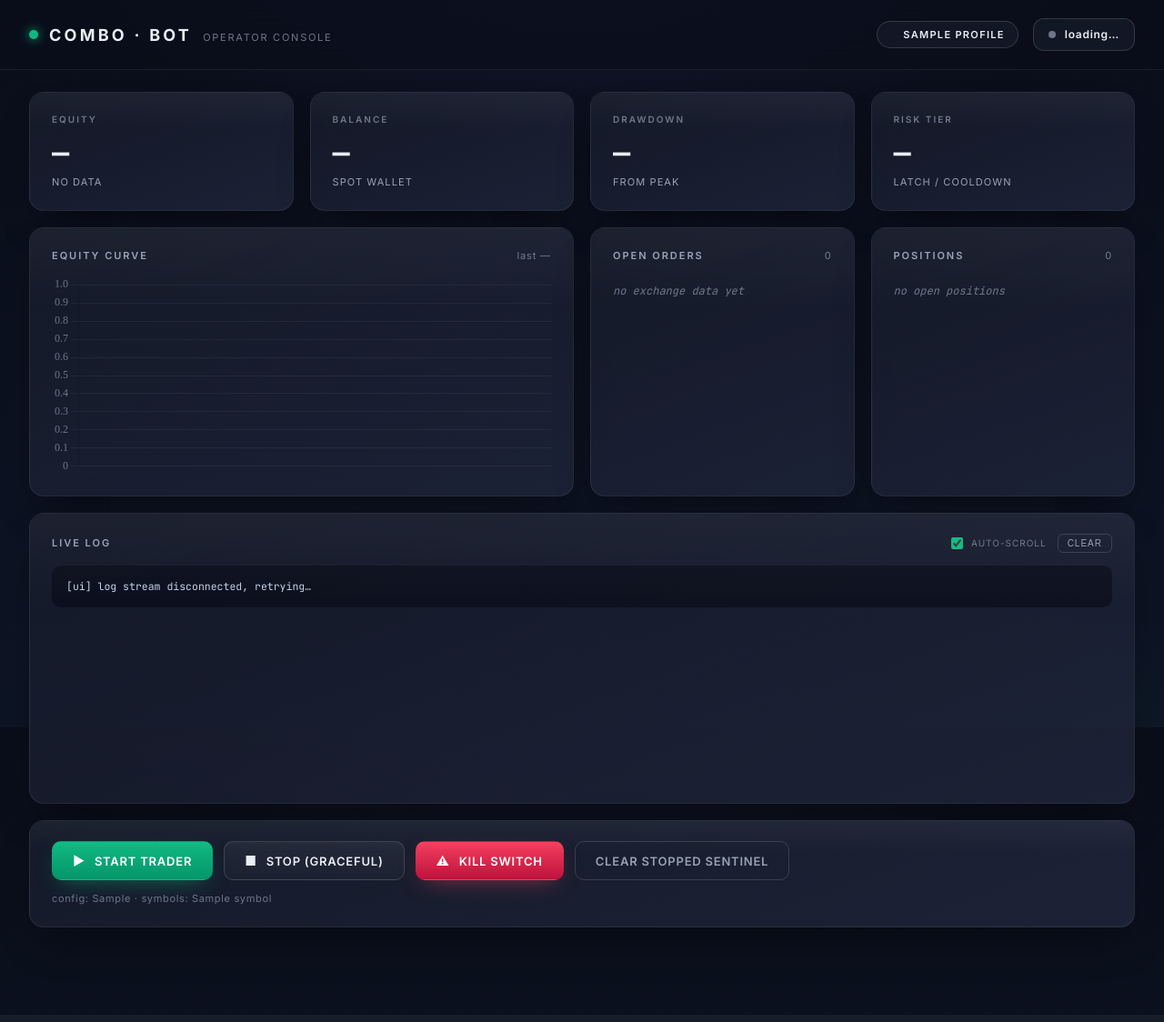
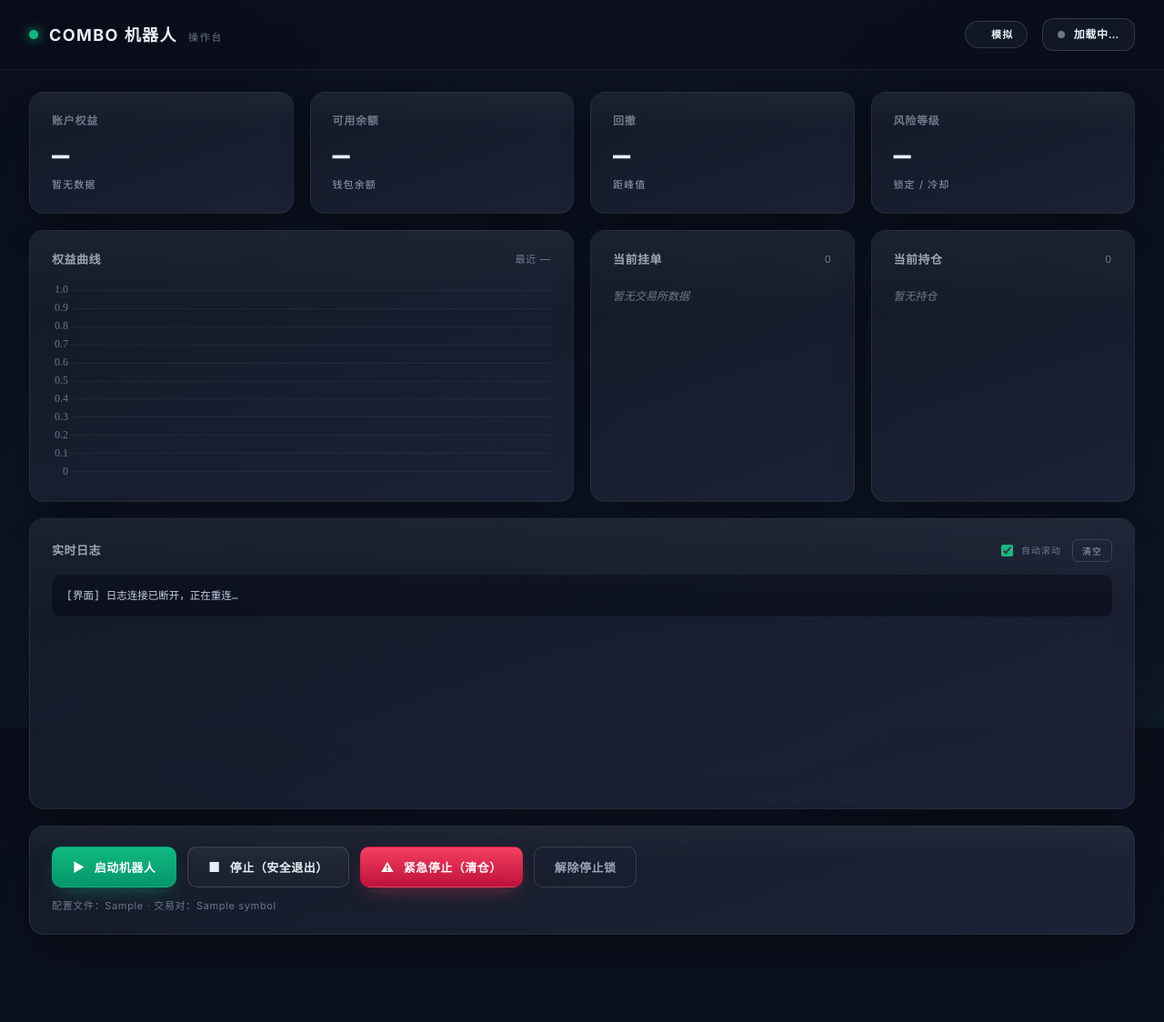
Before and after one commit to liuli-spec/combo-bot, a Python web app: template combo_bot/webui/templates/index.html in a window 1280 px wide. Shown: the whole page at 91% size. Before the commit the page ends 1081 px from the top, so only its background shows below. Run offline with Jinja, Linux system fonts and the light colour scheme; the template is opened without the code that fills it: most values are stand-ins (such as "Sample title", 1, 10 or a date in 2020).

Commit message:
feat(ui): 全中文界面 + 一键启动脚本
界面汉化：
* index.html 所有标签/按钮/状态/弹窗改为通俗中文（账户权益、
  可用余额、回撤、风险等级、当前挂单、当前持仓、实时日志、
  启动机器人、停止、紧急停止（清仓）等）。
* app.js 运行时文案汉化：trader 状态（运行中/已停止/已崩溃）、
  风险等级（绿色·安全 / 黄色·减仓 / 橙色·仅平仓 / 红色·熔断）、
  买卖方向（买入/卖出/多头/空头）、警告信息、确认弹窗按钮。
* style.css 加入 Noto Sans SC + PingFang/微软雅黑字体栈；放宽
  原本为拉丁大写设计的 letter-spacing / 去掉 uppercase（中文
  下会产生难看的字间距）。

一键启动：
* 启动机器人.command — macOS 双击即可：自动切目录、检查/装依赖、
  检查 .env 密钥（缺失时自动建模板并打开编辑器）、启动 UI 并
  3 秒后自动打开浏览器。默认 --testnet --real。
* start.sh — Linux/终端等价脚本，可用环境变量覆盖配置。

测试：更新 test_index_renders_with_profile_info 断言为中文标签。
全套 520 passed，ruff/black 干净。

Co-Authored-By: Claude Opus 4.8 <noreply@anthropic.com>

```diff
--- a/combo_bot/webui/static/app.js
+++ b/combo_bot/webui/static/app.js
@@ -12,12 +12,12 @@ let lastEquityLen = 0;
 let logAutoScroll = true;
 
 const traderStatusMap = {
-  stopped:  { dot: 'dot-stopped',  label: 'STOPPED' },
-  starting: { dot: 'dot-starting', label: 'STARTING…' },
-  running:  { dot: 'dot-running',  label: 'RUNNING' },
-  stopping: { dot: 'dot-stopping', label: 'STOPPING…' },
-  exited:   { dot: 'dot-exited',   label: 'EXITED' },
-  crashed:  { dot: 'dot-crashed',  label: 'CRASHED' },
+  stopped:  { dot: 'dot-stopped',  label: '已停止' },
+  starting: { dot: 'dot-starting', label: '启动中…' },
+  running:  { dot: 'dot-running',  label: '运行中' },
+  stopping: { dot: 'dot-stopping', label: '停止中…' },
+  exited:   { dot: 'dot-exited',   label: '已退出' },
+  crashed:  { dot: 'dot-crashed',  label: '已崩溃' },
 };
 
 // ─── status polling ──────────────────────────────────────────────
@@ -47,7 +47,7 @@ function renderStatus(d) {
   if (txtEl) {
     let label = meta.label;
     if (d.trader.exit_code !== null && (ts === 'exited' || ts === 'crashed')) {
-      label += ` (code ${d.trader.exit_code})`;
+      label += ` (退出码 ${d.trader.exit_code})`;
     }
     txtEl.textContent = label;
   }
@@ -70,7 +70,7 @@ function renderStatus(d) {
   const peak = num(state.equity_peak);
   const dd = peak > 0 ? (peak - equity) / peak : 0;
   $('m-equity').textContent = fmtUsd(equity);
-  $('m-equity-sub').textContent = peak > 0 ? `peak ${fmtUsd(peak)}` : 'no peak yet';
+  $('m-equity-sub').textContent = peak > 0 ? `峰值 ${fmtUsd(peak)}` : '暂无峰值';
   const equityCard = $('kpi-equity');
   equityCard.classList.remove('kpi-equity');
   equityCard.classList.add('kpi-equity');
@@ -78,24 +78,30 @@ function renderStatus(d) {
   $('m-equity').classList.toggle('down', equity < balance);
   $('m-balance').textContent = fmtUsd(balance);
   $('m-balance-sub').textContent = d.exchange && d.exchange.balance != null
-    ? `exchange ${fmtUsd(d.exchange.balance)}`
-    : 'exchange n/a';
+    ? `交易所 ${fmtUsd(d.exchange.balance)}`
+    : '交易所数据不可用';
   $('m-dd').textContent = `${(dd * 100).toFixed(2)}%`;
   $('m-dd').className = 'kpi-value' + (dd >= 0.10 ? ' down' : '');
-  $('m-dd-sub').textContent = peak > 0 ? `from ${fmtUsd(peak)}` : '—';
+  $('m-dd-sub').textContent = peak > 0 ? `距峰值 ${fmtUsd(peak)}` : '—';
 
   const tier = (state.risk_tier || 'green').toString().toLowerCase();
+  const tierLabels = {
+    green: '绿色 · 安全',
+    yellow: '黄色 · 减仓',
+    orange: '橙色 · 仅平仓',
+    red: '红色 · 熔断',
+  };
   const tEl = $('m-tier');
-  tEl.textContent = tier.toUpperCase();
+  tEl.textContent = tierLabels[tier] || tier.toUpperCase();
   tEl.classList.remove('tier-green', 'tier-yellow', 'tier-orange', 'tier-red');
   tEl.classList.add('tier-' + tier);
   const subBits = [];
-  if (state.risk_red_latched) subBits.push('LATCHED');
+  if (state.risk_red_latched) subBits.push('已锁定');
   if (state.risk_red_cooldown_until && state.risk_red_cooldown_until > d.now_ms) {
     const secs = Math.round((state.risk_red_cooldown_until - d.now_ms) / 1000);
-    subBits.push(`cooldown ${secs}s`);
+    subBits.push(`冷却 ${secs}秒`);
   }
-  $('m-tier-sub').textContent = subBits.length ? subBits.join(' · ') : 'all clear';
+  $('m-tier-sub').textContent = subBits.length ? subBits.join(' · ') : '一切正常';
 
   // Orders
   renderOrders(d);
@@ -130,14 +136,15 @@ function renderOrders(d) {
   $('orders-count').textContent = count.toString();
   $('orders-list').innerHTML = rows.length
     ? rows.join('')
-    : `<div class="empty">no open orders</div>`;
+    : `<div class="empty">暂无挂单</div>`;
 }
 
 function orderRow(sym, o) {
   const side = (o.side || '').toLowerCase();
-  const reduceTag = o.reduceOnly ? '<span class="reduce-tag">REDUCE</span>' : '';
+  const sideLabel = side === 'buy' ? '买入' : (side === 'sell' ? '卖出' : side);
+  const reduceTag = o.reduceOnly ? '<span class="reduce-tag">只减仓</span>' : '';
   return `<div class="order-row">
-    <span class="side-${side}">${side.toUpperCase()}</span>
+    <span class="side-${side}">${sideLabel}</span>
     <span>${fmtQty(o.amount)}</span>
     <span>@ ${fmtPrice(o.price)}</span>
     <span>${reduceTag}</span>
@@ -159,15 +166,16 @@ function renderPositions(d) {
   $('positions-count').textContent = count.toString();
   $('positions-list').innerHTML = rows.length
     ? rows.join('')
-    : `<div class="empty">no open positions</div>`;
+    : `<div class="empty">暂无持仓</div>`;
 }
 
 function positionRow(sym, p) {
   const side = (p.side || '').toLowerCase();
+  const sideLabel = side === 'long' ? '多头' : (side === 'short' ? '空头' : side);
   const upnl = p.unrealizedPnl || 0;
   const upnlCls = upnl >= 0 ? 'side-buy' : 'side-sell';
   return `<div class="position-row">
-    <span class="side-${side}">${side.toUpperCase()}</span>
+    <span class="side-${side}">${sideLabel}</span>
     <span>${fmtQty(p.contracts)}</span>
     <span>@ ${fmtPrice(p.entryPrice)} → ${fmtPrice(p.markPrice)}</span>
     <span class="${upnlCls}">${fmtUsd(upnl)}</span>
@@ -177,19 +185,19 @@ function positionRow(sym, p) {
 function renderWarnings(d) {
   const warnings = [];
   if (d.sentinel_present) {
-    warnings.push(`STOPPED sentinel at <code>${d.sentinel_path}</code> — trader is halted until you clear it.`);
+    warnings.push(`检测到停止锁文件 <code>${d.sentinel_path}</code> —— 机器人已被锁定，需手动解除后才能启动。`);
   }
   const state = d.state || {};
   const stuck = ((state.fill_events || {}).stuck_symbols) || [];
   if (stuck.length) {
-    warnings.push(`stuck symbols (fill-event polling failing): <code>${stuck.join(', ')}</code>`);
+    warnings.push(`成交回报轮询卡住的交易对：<code>${stuck.join('、')}</code>（需人工排查交易所接口）`);
   }
   const unknown = state.unknown_overlay || [];
   if (Array.isArray(unknown) && unknown.length) {
-    warnings.push(`unknown overlay claims: <code>${JSON.stringify(unknown)}</code>`);
+    warnings.push(`存在状态未知的挂单认领：<code>${JSON.stringify(unknown)}</code>`);
   }
   if (d.trader.state === 'crashed') {
-    warnings.push(`trader process CRASHED (exit ${d.trader.exit_code}). Check the live log.`);
+    warnings.push(`机器人进程已崩溃（退出码 ${d.trader.exit_code}），请查看实时日志。`);
   }
   const card = $('warn-card');
   if (warnings.length) {
@@ -249,7 +257,7 @@ function pushChartPoint(ts, equity) {
   const rangeEl = $('chart-range');
   if (rangeEl && labels.length >= 2) {
     const spanMs = labels[labels.length - 1] - labels[0];
-    rangeEl.textContent = `last ${fmtSpan(spanMs)}`;
+    rangeEl.textContent = `最近 ${fmtSpan(spanMs)}`;
   }
 }
 
@@ -271,7 +279,7 @@ function startLogStream() {
     appendLogLine(ev.data);
   };
   es.onerror = () => {
-    appendLogLine('[ui] log stream disconnected, retrying…');
+    appendLogLine('[界面] 日志连接已断开，正在重连…');
     es.close();
     setTimeout(startLogStream, 2000);
   };
@@ -341,7 +349,7 @@ function attachControls() {
   });
   confirmBtn.addEventListener('click', async () => {
     confirmBtn.disabled = true;
-    confirmBtn.textContent = 'killing…';
+    confirmBtn.textContent = '清仓中…';
     await postControl('/api/control/kill');
     closeKillModal();
   });
@@ -349,7 +357,7 @@ function attachControls() {
   function openKillModal() {
     input.value = '';
     confirmBtn.disabled = true;
-    confirmBtn.textContent = 'confirm kill';
+    confirmBtn.textContent = '确认清仓';
     modal.hidden = false;
     setTimeout(() => input.focus(), 50);
   }
--- a/combo_bot/webui/static/style.css
+++ b/combo_bot/webui/static/style.css
@@ -33,7 +33,7 @@
   --indigo-soft: rgba(129, 140, 248, 0.10);
   --radius: 16px;
   --shadow: 0 24px 48px -16px rgba(0, 0, 0, 0.45);
-  --font-sans: 'Inter', system-ui, -apple-system, 'Helvetica Neue', sans-serif;
+  --font-sans: 'Inter', 'Noto Sans SC', system-ui, -apple-system, 'PingFang SC', 'Microsoft YaHei', 'Helvetica Neue', sans-serif;
   --font-mono: 'JetBrains Mono', ui-monospace, 'SF Mono', Menlo, monospace;
 }
 
@@ -90,7 +90,7 @@ html, body {
 .brand-text {
   font-size: 18px;
   font-weight: 700;
-  letter-spacing: 0.18em;
+  letter-spacing: 0.08em;
 }
 .brand-sub {
   font-size: 11px;
@@ -207,9 +207,8 @@ html, body {
 
 .kpi { min-height: 130px; display: flex; flex-direction: column; justify-content: space-between; }
 .kpi-label {
-  font-size: 10px;
-  text-transform: uppercase;
-  letter-spacing: 0.20em;
+  font-size: 12px;
+  letter-spacing: 0.06em;
   color: var(--text-muted);
   font-weight: 600;
 }
@@ -244,9 +243,8 @@ html, body {
   margin-bottom: 14px;
 }
 .card-title {
-  font-size: 11px;
-  text-transform: uppercase;
-  letter-spacing: 0.18em;
+  font-size: 13px;
+  letter-spacing: 0.04em;
   color: var(--text-dim);
   font-weight: 600;
 }
@@ -362,8 +360,7 @@ html, body {
   display: inline-flex;
   align-items: center;
   gap: 10px;
-  letter-spacing: 0.06em;
-  text-transform: uppercase;
+  letter-spacing: 0.04em;
   transition: transform 80ms ease, box-shadow 120ms ease, filter 120ms ease;
 }
 .btn:active { transform: translateY(1px); }
--- a/combo_bot/webui/templates/index.html
+++ b/combo_bot/webui/templates/index.html
@@ -3,154 +3,156 @@
 <head>
   <meta charset="UTF-8" />
   <meta name="viewport" content="width=device-width, initial-scale=1.0" />
-  <title>combo_bot · operator console</title>
+  <title>Combo 量化机器人 · 操作台</title>
   <link rel="stylesheet" href="/static/style.css" />
   <script src="https://cdn.jsdelivr.net/npm/chart.js@4.4.1/dist/chart.umd.min.js"></script>
   <link rel="preconnect" href="https://fonts.googleapis.com">
   <link rel="preconnect" href="https://fonts.gstatic.com" crossorigin>
-  <link href="https://fonts.googleapis.com/css2?family=Inter:wght@400;500;600;700&family=JetBrains+Mono:wght@400;500;700&display=swap" rel="stylesheet">
+  <link href="https://fonts.googleapis.com/css2?family=Inter:wght@400;500;600;700&family=JetBrains+Mono:wght@400;500;700&family=Noto+Sans+SC:wght@400;500;700&display=swap" rel="stylesheet">
 </head>
 <body>
   <header class="topbar">
     <div class="brand">
       <span class="logo-dot"></span>
-      <span class="brand-text">COMBO · BOT</span>
-      <span class="brand-sub">operator console</span>
+      <span class="brand-text">COMBO 机器人</span>
+      <span class="brand-sub">操作台</span>
     </div>
     <div class="profile-pill profile-{{ profile }}">
       <span class="pill-dot"></span>
-      <span>{{ profile }}</span>
-      {% if real %}<span class="pill-tag pill-real">REAL ORDERS</span>{% endif %}
-      {% if testnet %}<span class="pill-tag pill-testnet">TESTNET</span>{% endif %}
+      <span>
+        {% if profile == "testnet" %}测试网{% elif profile == "real" %}实盘{% else %}模拟{% endif %}
+      </span>
+      {% if real %}<span class="pill-tag pill-real">真实下单</span>{% endif %}
+      {% if testnet %}<span class="pill-tag pill-testnet">测试网</span>{% endif %}
     </div>
     <div class="trader-status" id="trader-status">
       <span class="status-dot dot-stopped"></span>
-      <span id="trader-status-text">loading…</span>
+      <span id="trader-status-text">加载中…</span>
     </div>
   </header>
 
   <main class="grid">
 
-    <!-- KPI ROW -->
+    <!-- KPI 行 -->
     <section class="card kpi" id="kpi-equity">
-      <div class="kpi-label">EQUITY</div>
+      <div class="kpi-label">账户权益</div>
       <div class="kpi-value" id="m-equity">—</div>
-      <div class="kpi-sub" id="m-equity-sub">no data</div>
+      <div class="kpi-sub" id="m-equity-sub">暂无数据</div>
     </section>
 
     <section class="card kpi" id="kpi-balance">
-      <div class="kpi-label">BALANCE</div>
+      <div class="kpi-label">可用余额</div>
       <div class="kpi-value" id="m-balance">—</div>
-      <div class="kpi-sub" id="m-balance-sub">spot wallet</div>
+      <div class="kpi-sub" id="m-balance-sub">钱包余额</div>
     </section>
 
     <section class="card kpi" id="kpi-dd">
-      <div class="kpi-label">DRAWDOWN</div>
+      <div class="kpi-label">回撤</div>
       <div class="kpi-value" id="m-dd">—</div>
-      <div class="kpi-sub" id="m-dd-sub">from peak</div>
+      <div class="kpi-sub" id="m-dd-sub">距峰值</div>
     </section>
 
     <section class="card kpi kpi-risk" id="kpi-risk">
-      <div class="kpi-label">RISK TIER</div>
+      <div class="kpi-label">风险等级</div>
       <div class="kpi-value tier-display" id="m-tier">—</div>
-      <div class="kpi-sub" id="m-tier-sub">latch / cooldown</div>
+      <div class="kpi-sub" id="m-tier-sub">锁定 / 冷却</div>
     </section>
 
-    <!-- EQUITY CHART (wide) -->
+    <!-- 权益曲线 (宽) -->
     <section class="card chart-card span-2">
       <div class="card-header">
-        <div class="card-title">EQUITY CURVE</div>
-        <div class="card-meta" id="chart-range">last —</div>
+        <div class="card-title">权益曲线</div>
+        <div class="card-meta" id="chart-range">最近 —</div>
       </div>
       <div class="chart-wrap"><canvas id="equity-chart"></canvas></div>
     </section>
 
-    <!-- ORDERS -->
+    <!-- 挂单 -->
     <section class="card list-card">
       <div class="card-header">
-        <div class="card-title">OPEN ORDERS</div>
+        <div class="card-title">当前挂单</div>
         <div class="card-meta" id="orders-count">0</div>
       </div>
       <div class="list-body mono" id="orders-list">
-        <div class="empty">no exchange data yet</div>
+        <div class="empty">暂无交易所数据</div>
       </div>
     </section>
 
-    <!-- POSITIONS -->
+    <!-- 持仓 -->
     <section class="card list-card">
       <div class="card-header">
-        <div class="card-title">POSITIONS</div>
+        <div class="card-title">当前持仓</div>
         <div class="card-meta" id="positions-count">0</div>
       </div>
       <div class="list-body mono" id="positions-list">
-        <div class="empty">no open positions</div>
+        <div class="empty">暂无持仓</div>
       </div>
     </section>
 
-    <!-- WARNINGS -->
+    <!-- 警告 -->
     <section class="card warn-card" id="warn-card" hidden>
-      <div class="card-header"><div class="card-title">⚠ WARNINGS</div></div>
+      <div class="card-header"><div class="card-title">⚠ 警告</div></div>
       <div id="warn-list" class="warn-list"></div>
     </section>
 
-    <!-- LOG (full width) -->
+    <!-- 日志 (整行) -->
     <section class="card log-card span-full">
       <div class="card-header">
-        <div class="card-title">LIVE LOG</div>
+        <div class="card-title">实时日志</div>
         <div class="card-meta">
           <label class="switch">
             <input type="checkbox" id="log-autoscroll" checked />
-            <span>auto-scroll</span>
+            <span>自动滚动</span>
           </label>
-          <button class="ghost-btn" id="log-clear">clear</button>
+          <button class="ghost-btn" id="log-clear">清空</button>
         </div>
       </div>
-      <pre class="log-body mono" id="log-body">waiting for connection…</pre>
+      <pre class="log-body mono" id="log-body">等待连接…</pre>
     </section>
 
-    <!-- CONTROL BAR (full width, sticky bottom feel) -->
+    <!-- 控制栏 (整行) -->
     <section class="card control-card span-full">
       <div class="control-row">
         <button class="btn btn-start" id="btn-start">
           <span class="btn-icon">▶</span>
-          <span>START TRADER</span>
+          <span>启动机器人</span>
         </button>
         <button class="btn btn-stop" id="btn-stop">
           <span class="btn-icon">■</span>
-          <span>STOP (graceful)</span>
+          <span>停止（安全退出）</span>
         </button>
         <button class="btn btn-kill" id="btn-kill">
           <span class="btn-icon">⚠</span>
-          <span>KILL SWITCH</span>
+          <span>紧急停止（清仓）</span>
         </button>
         <button class="btn btn-ghost" id="btn-clear-sentinel" hidden>
-          <span>CLEAR STOPPED SENTINEL</span>
+          <span>解除停止锁</span>
         </button>
       </div>
       <div class="control-meta" id="control-meta">
-        config: {{ config_path }} · symbols: {{ symbols|join(", ") }}
+        配置文件：{{ config_path }} · 交易对：{{ symbols|join("、") }}
       </div>
     </section>
   </main>
 
-  <!-- KILL confirmation modal -->
+  <!-- 紧急停止确认弹窗 -->
   <div class="modal-backdrop" id="kill-modal" hidden>
     <div class="modal">
-      <div class="modal-title">⚠ KILL SWITCH</div>
+      <div class="modal-title">⚠ 紧急停止（清仓）</div>
       <p class="modal-body">
-        This will <strong>cancel every open order</strong> and
-        <strong>market-flat all positions</strong> on
-        <code>{{ profile }}</code>, then write a <code>STOPPED</code>
-        sentinel that blocks the trader from restarting until you
-        explicitly clear it.
+        此操作会在
+        <code>{% if profile == "testnet" %}测试网{% elif profile == "real" %}实盘{% else %}模拟{% endif %}</code>
+        账户上<strong>撤销所有挂单</strong>并<strong>市价平掉所有持仓</strong>，
+        然后写入一个<code>停止锁</code>文件 —— 在你手动解除之前，
+        机器人无法再次启动。
       </p>
       <p class="modal-body">
-        Type <code>KILL</code> below to confirm.
+        请在下方输入 <code>KILL</code> 以确认。
       </p>
-      <input class="modal-input mono" id="kill-confirm-input" type="text" autocomplete="off" />
+      <input class="modal-input mono" id="kill-confirm-input" type="text" autocomplete="off" placeholder="输入 KILL" />
       <div class="modal-row">
-        <button class="btn btn-ghost" id="kill-cancel">cancel</button>
-        <button class="btn btn-kill" id="kill-confirm" disabled>confirm kill</button>
+        <button class="btn btn-ghost" id="kill-cancel">取消</button>
+        <button class="btn btn-kill" id="kill-confirm" disabled>确认清仓</button>
       </div>
     </div>
   </div>
```
Also changed, not shown: tests/test_round_30_webui.py (+7 -4 lines), 2 other files.
